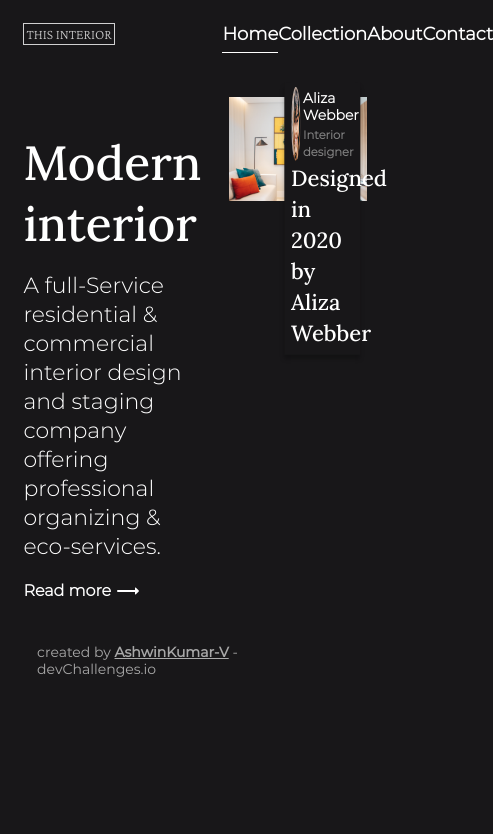
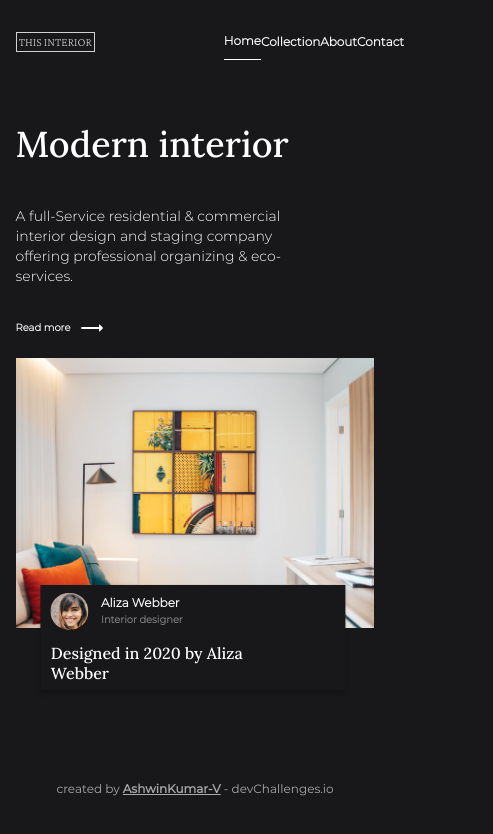
Before and after one commit to AshwinKumar-V/InteriorConsultant, a plain HTML site: page index.html in a window 390 px wide. Shown: the whole page, 493 px wide, since content can reach past the window. Drawn offline with Linux system fonts and the light colour scheme.

Commit message:
window resize listener addded

```diff
--- a/css/styles.css
+++ b/css/styles.css
@@ -150,3 +150,126 @@ footer{
         font-size: 22px;
         line-height: 31px;
     }
+
+@media screen and (max-width:1366px) {
+    body{
+        margin-top: 2%;
+    }
+    .main{
+        margin-top: 7%;
+    }
+    .texts{
+        padding: 5% 15% 5% 0;
+    }
+    .texts h1{
+        font-size: 44px;
+    }
+    .texts p{
+        font-size: 20px;
+    }
+    .read-more h6{
+        font-size: 14px;
+    }
+    .wallpaper{
+        width: 50%;
+    }
+    .profile{
+        padding: 2% 12% 2% 3% ;
+        transform: translate(90%,-60%);
+    }
+    .profile-head{
+        font-size: 10px;
+        line-height: 10px;
+    }
+    .profile-head img{
+        width: 15%;
+        height: 15%;
+    }
+    .profile p{
+        font-size: 15px;
+        line-height: 20px;
+    }
+}
+@media screen and (max-width:1090px){
+    .texts h1{
+        font-size: 36px;
+    }
+    .texts p{
+        font-size: 16px;
+    }
+    .read-more h6{
+        font-size: 10px;
+    }
+    .profile-head{
+        font-size: 8px;
+        line-height: 8px;
+    }
+    .profile p{
+        font-size: 12px;
+    }
+}
+@media screen and (max-width:880px){
+    nav li{
+        font-size: 12px;
+    }
+    body{
+        margin: 5% 8%;
+    }
+    .main{
+        flex-direction: column;
+        margin: 10% 0;
+    }
+    .texts h1{
+        font-size: 46px;
+    }
+    .texts p{
+        margin: 8% 0 3%;
+        font-size: 18px;
+    }
+    .wallpaper{
+        width: 100%;
+    }
+    .profile-head{
+        font-size: 12px;
+        line-height: 12px;
+    }
+    .profile p{
+        font-size: 16px;
+    }
+}
+
+@media screen and (max-width:620px) {
+    .texts p{
+        margin:10% 0;
+    }
+    .profile{
+        width: 70%;
+        transform: translate(8%, -20%);
+    }
+}
+
+@media screen and (max-width:480px) {
+    body{
+        margin: 6% 4%;
+    }
+    nav h1{
+        font-size: 12px;
+    }
+    .texts h1{
+        font-size: 36px;
+    }
+    .texts p{
+        font-size: 14px;
+        line-height: 20px;
+    }
+    .profile{
+        width: 70%;
+        transform: translate(8%, -45%);
+    }
+    .profile p{
+        width: 80%;
+    }
+    footer{
+        font-size: 12px;
+    }
+}
--- a/index.html
+++ b/index.html
@@ -2,15 +2,17 @@
 <html>
     <head>
         <meta charset="utf-8">
+        <meta name="viewport" content="width=device-width, initial-scale=1.0">
         <title>Interior Consultant</title>
         <link rel="stylesheet" href="css/styles.css">
         <link rel="icon" href="img/devchallenges.png">
+        <script src="js/script1.js"></script>
     </head>
     <body>
 
         <nav>
             <h1>THIS INTERIOR</h1>
-            <ul class="navlink">
+            <ul id="navlinks">
                 <li>Home</li>
                 <li>Collection</li>
                 <li>About</li>
--- /dev/null
+++ b/js/script1.js
@@ -0,0 +1,11 @@
+//Window Resize Listener
+window.addEventListener('resize', function(){
+    var a = window.screen.availWidth;
+
+    if (a <= 620){
+        document.getElementById('navlinks').style.visibility="hidden";
+    }
+    else{
+        document.getElementById('navlinks').style.visibility="visible";
+    }
+});
```
